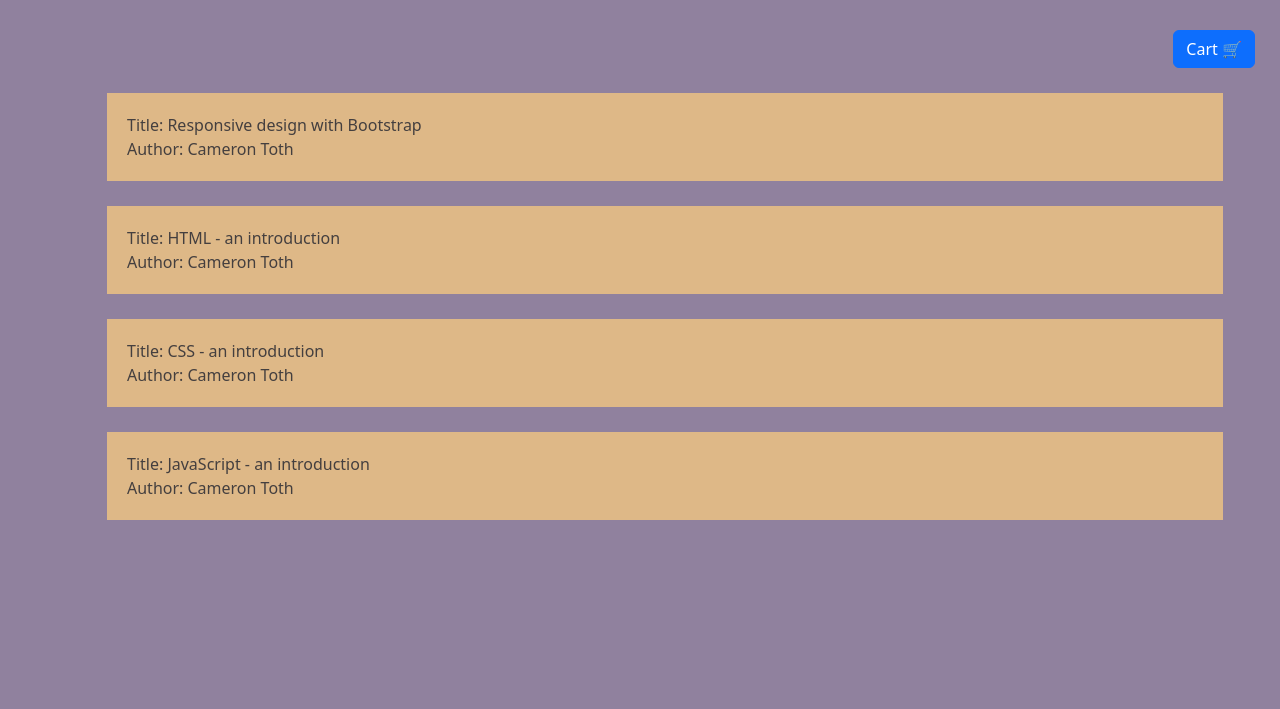
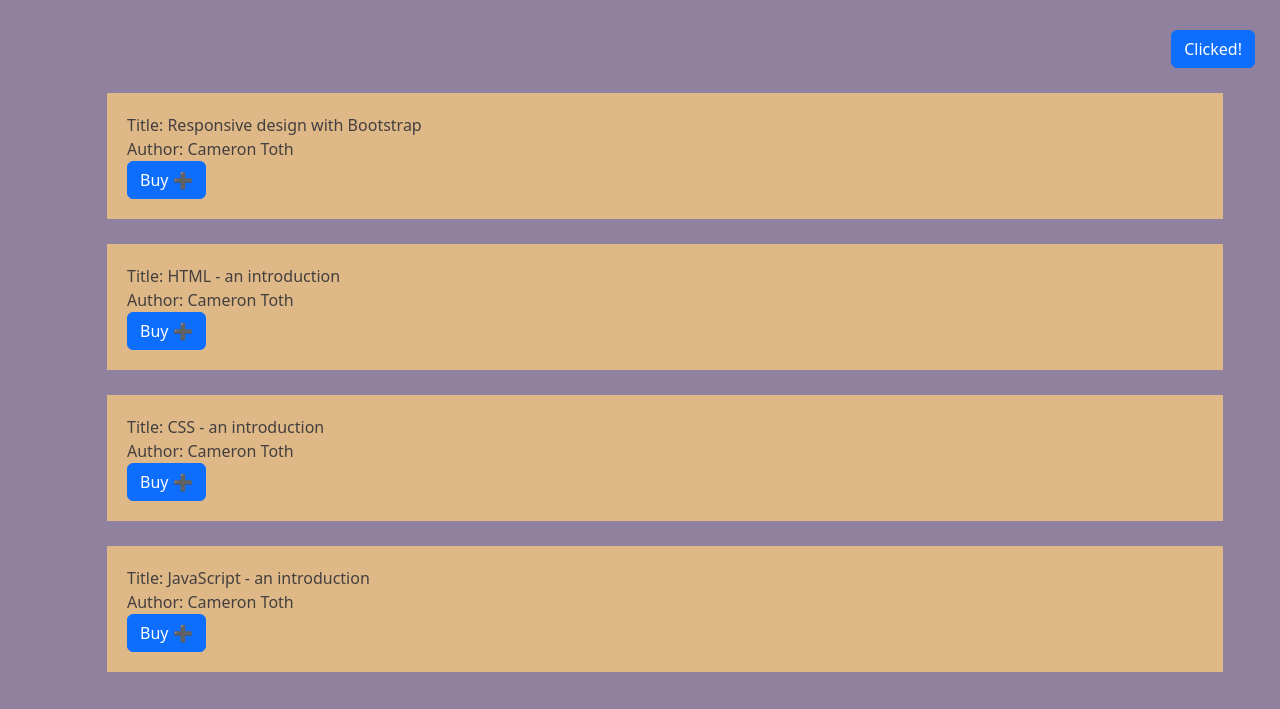
Before and after one commit to camtoth/DA218A-frontend-task1, a website: page index.html in a window 1280 px wide. Both pictures are taken after a click on the button "Cart 🛒". Shown: the part 91-800 px from the top of the page. Drawn offline with nearby package versions, Linux system fonts and the light colour scheme.

Commit message:
implement add books to cart functionality

```diff
--- a/index.html
+++ b/index.html
@@ -20,7 +20,10 @@
             <button type="button" class="btn btn-primary click" id="cart-btn">Cart 🛒</button>
         </div>
 
-        <div class='container' id="js-books">test</div>
+        <div class='container' id="js-books">
+        </div>
+
+
         <script type="module" src="/scripts/main.js"> </script>
         <script src="https://cdn.jsdelivr.net/npm/bootstrap@5.3.0-alpha2/dist/js/bootstrap.bundle.min.js" integrity="sha384-qKXV1j0HvMUeCBQ+QVp7JcfGl760yU08IQ+GpUo5hlbpg51QRiuqHAJz8+BrxE/N" crossorigin="anonymous"></script>
 
--- a/scripts/main.js
+++ b/scripts/main.js
@@ -1,15 +1,17 @@
 //global variables
 let books;
+let booksInCart = [];
 
 // render functions
 function renderBooks() {
     const htmlBooksDiv = document.getElementById("js-books");
     let htmlToRender = '';
-    books.forEach(function (book) {
+    books.forEach((book) => {
         htmlToRender +=
         `<div class = 'book container-sm' id = '${book.id}'>
             Title: ${book.title}<br>
-            Author: ${book.author}
+            Author: ${book.author}<br>
+            <button type="button" class="btn btn-primary click" id="buy-btn">Buy ➕</button>
         </div>`;
     })
     htmlBooksDiv.innerHTML = htmlToRender;
@@ -21,9 +23,26 @@ async function readFromJson(path) {
 }
 
 function initButtons(){
+    // cart
     document.getElementById('cart-btn').addEventListener('click', (e) => {
         e.target.textContent = 'Clicked!';
       });
+
+    // buy book
+      const buyBooks = document.querySelectorAll('#buy-btn')
+      buyBooks.forEach(buybtn => {
+        buybtn.addEventListener('click', (e) => {
+            console.log()
+            e.target.textContent = 'Clicked!';
+            addBookToCart(e.target.parentNode.id)
+        });
+      });
+}
+
+function addBookToCart(id){
+    let bookToAdd = books.find(element => element.id==id)
+    booksInCart.push(bookToAdd)
+    console.log(booksInCart)
 }
 
 // init
@@ -31,7 +50,7 @@ async function init() {
     books = await readFromJson('data/books.json');
 
     renderBooks()
-    //initButtons()
+    initButtons()
     //render all the menus and nav options
 }
 
```
